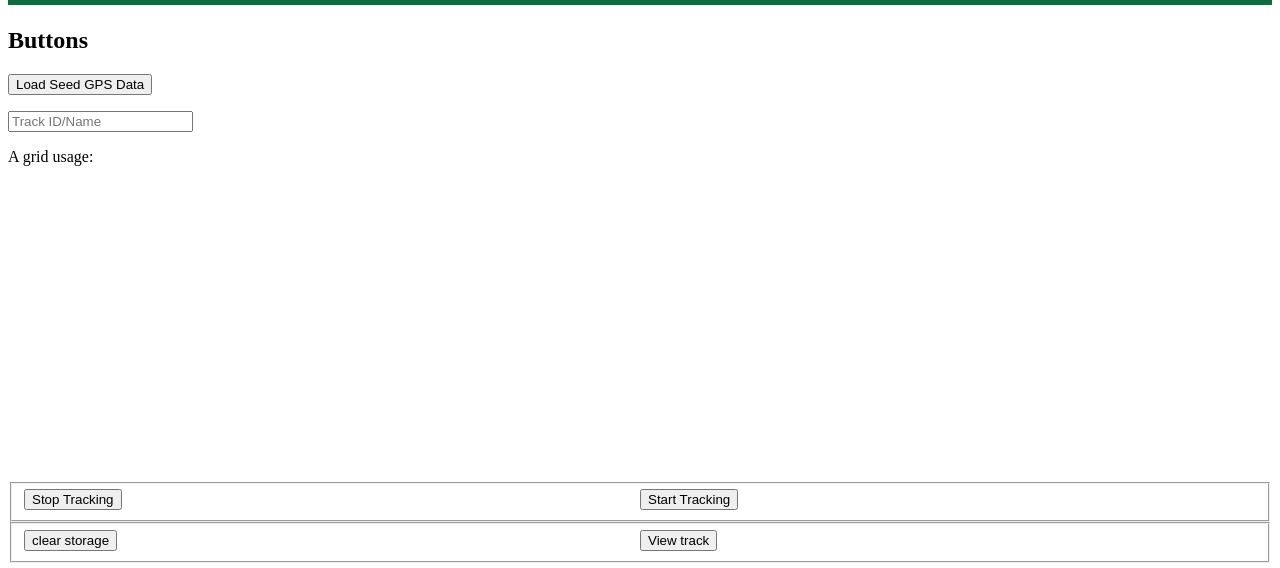
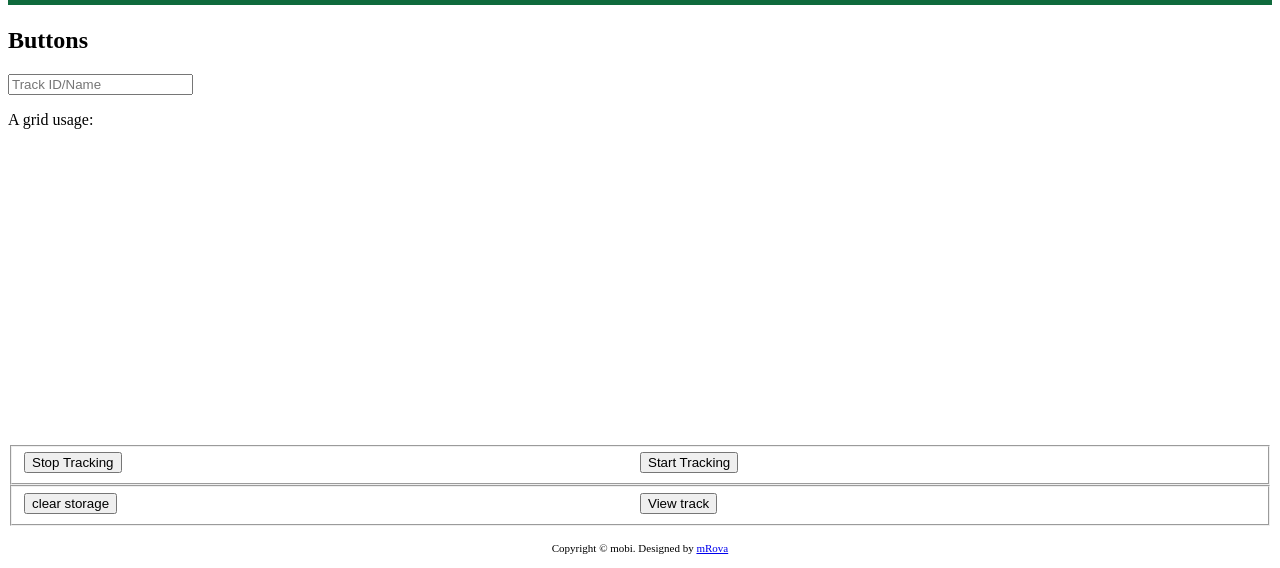
Before and after one commit to xyz2130/testGPSphonegapbuild, a plain HTML site: page www/appmap.html in a window 1280 px wide. Shown: the part 107-675 px from the top of the page. Drawn offline with nearby package versions, Linux system fonts and the light colour scheme; some packages are replaced by stand-ins of ours.

Commit message:
minor fix

```diff
--- a/www/appmap.html
+++ b/www/appmap.html
@@ -37,7 +37,7 @@ Released for free under a Creative Commons Attribution 2.5 License
 
 			<div data-role="content">
 				<h2>Buttons</h2>
-				<button id="home_seedgps_button">Load Seed GPS Data</button>
+
 				<p id="startTracking_status"></p>
 
 				<div data-role="fieldcontain" class="ui-hide-label">
```
